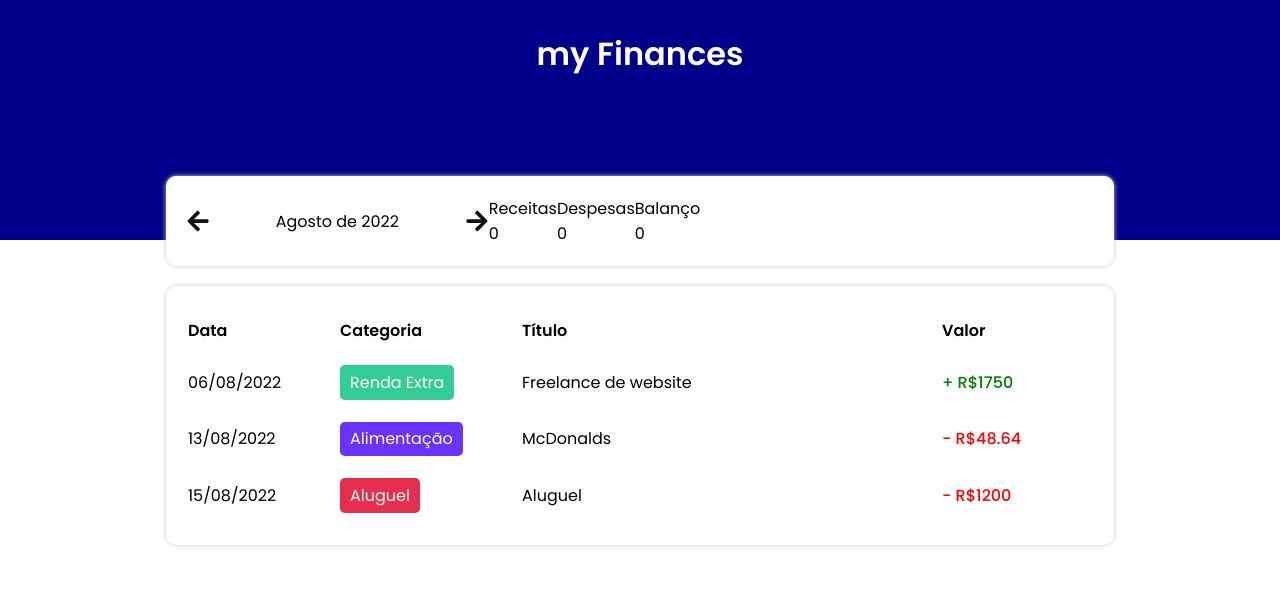
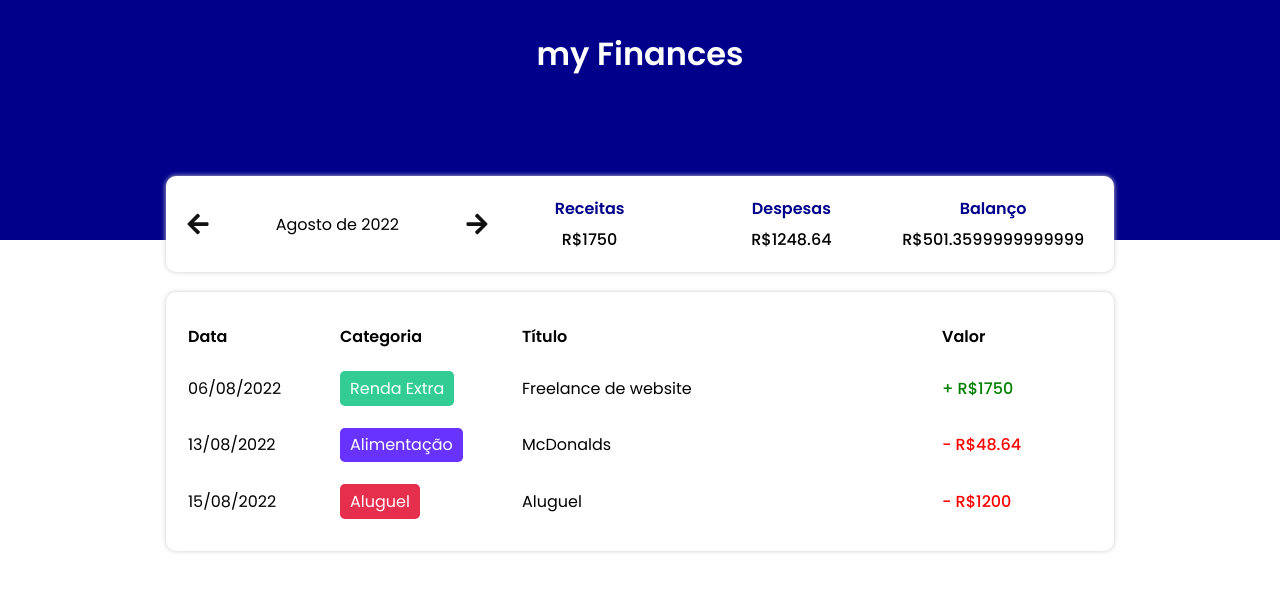
Before and after one commit to LucasMorais1998/react-my-finances, a React (Vite) app: page / in a window 1280 px wide. Shown: the top 592 px of the page. Built offline with nearby package versions, Linux system fonts and the light colour scheme.

Commit message:
add Dashboard features

```diff
--- a/src/components/Dashboard/index.tsx
+++ b/src/components/Dashboard/index.tsx
@@ -16,11 +16,28 @@ const Dashboard = () => {
   const [filteredList, setFilteredList] = useState<Item[]>([]);
   const [currentMonth, setCurrentMonth] = useState(getCurrentMonth());
   const [income, setIncome] = useState(0);
-  const [expense, setExpense] = useState(0)
+  const [expense, setExpense] = useState(0);
 
   useEffect(() => {
     setFilteredList(filterListByMonth(list, currentMonth));
   }, [list, currentMonth]);
+
+  useEffect(() => {
+    let incomeCount = 0;
+    let expenseCount = 0;
+
+    for (let i in filteredList) {
+      if (categories[filteredList[i].category].expense) {
+        expenseCount += filteredList[i].value;
+      } else {
+        incomeCount += filteredList[i].value;
+      }
+    }
+
+    setIncome(incomeCount);
+    setExpense(expenseCount);
+
+  }, [filteredList]);
 
   const handleMonthChange = (newMonth: string) => {
     setCurrentMonth(newMonth);
--- a/src/components/ResumeItem/index.tsx
+++ b/src/components/ResumeItem/index.tsx
@@ -9,7 +9,7 @@ const ResumeItem = ({ title, value }: IResumeItemProps) => {
   return (
     <Container>
       <ResumeItemTitle>{title}</ResumeItemTitle>
-      <ResumeItemInfo>{value}</ResumeItemInfo>
+      <ResumeItemInfo>R${value}</ResumeItemInfo>
     </Container>
   );
 };
--- a/src/components/ResumeItem/styles.ts
+++ b/src/components/ResumeItem/styles.ts
@@ -1,7 +1,18 @@
 import styled from "styled-components";
 
-export const Container = styled.div``;
+export const Container = styled.div`
+  flex: 1;
+`;
 
-export const ResumeItemTitle = styled.div``;
+export const ResumeItemTitle = styled.div`
+  text-align: center;
+  font-weight: bold;
+  color: var(--darkblue-color);
+  margin-bottom: 0.375rem;
+`;
 
-export const ResumeItemInfo = styled.div``;
+export const ResumeItemInfo = styled.div`
+  text-align: center;
+  font-weight: 500;
+  color: #000;
+`;
```
